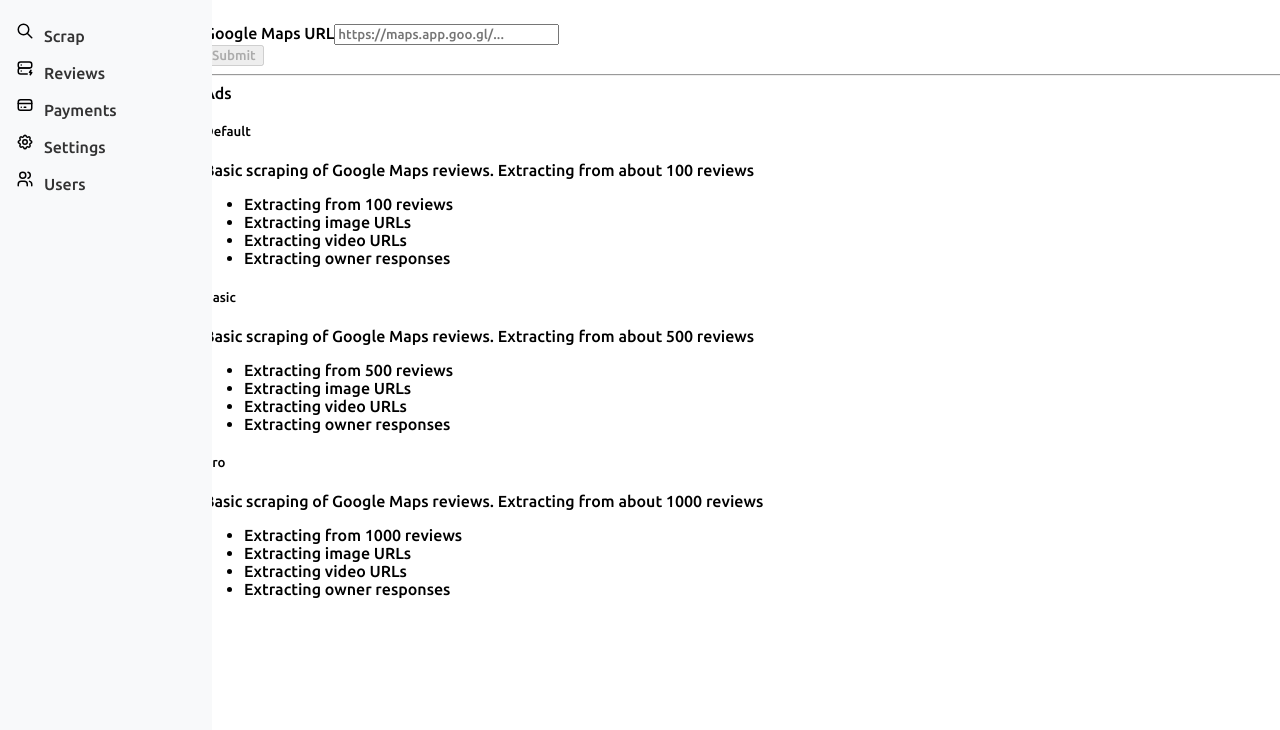
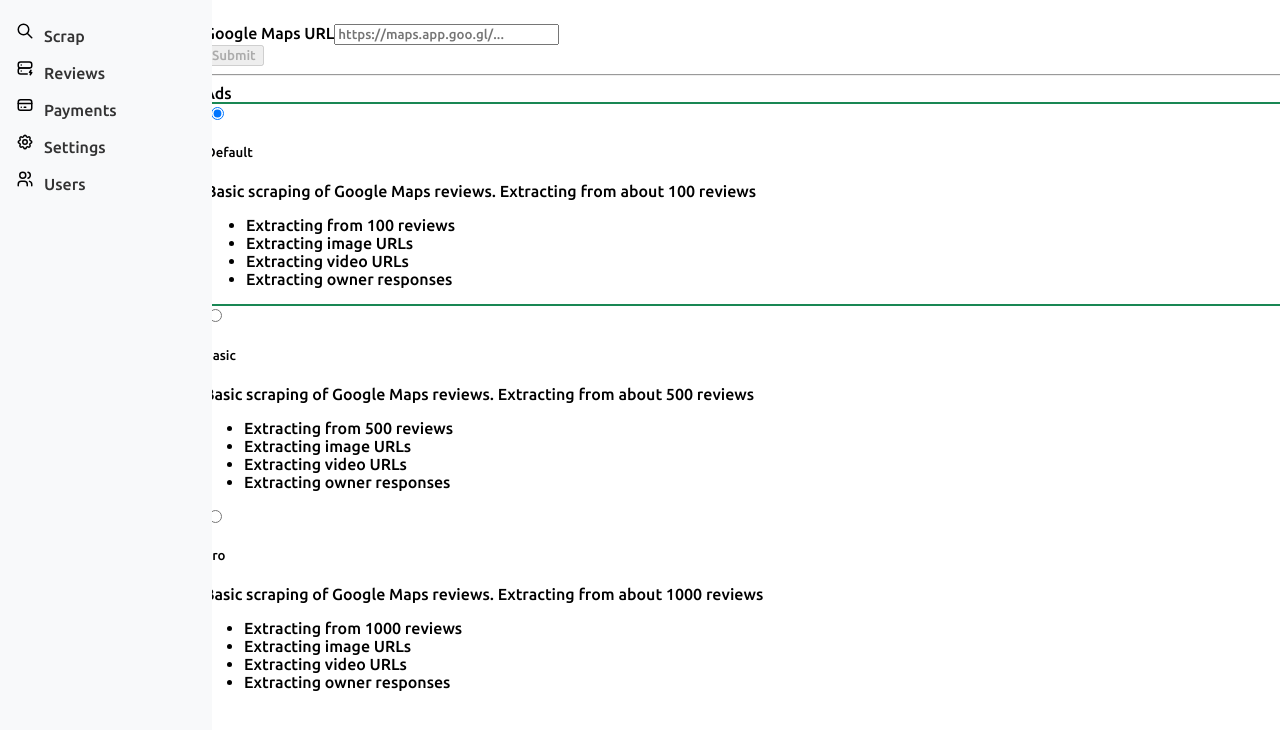
Before and after one commit to shakhrillo/m_main, a React (Vite) app in the folder codecanyon/gmr_scrap/demo/client/: page /scrap in a window 1280 px wide. Shown: the top 730 px of the page. Built offline with nearby package versions, Linux system fonts and the light colour scheme; no server answers; sample sign-in values are in the browser's storage.

Commit message:
Scrap page tarrifs changes

```diff
--- a/codecanyon/gmr_scrap/demo/client/src/pages/Scrap.tsx
+++ b/codecanyon/gmr_scrap/demo/client/src/pages/Scrap.tsx
@@ -24,6 +24,11 @@ const Scrap = () => {
     extractImageUrls: false,
     ownerResponse: true,
   })
+  const [selectedTariff, setSelectedTariff] = useState("default")
+
+  const handleTariffChange = (event: any) => {
+    setSelectedTariff(event.target.value)
+  }
 
   // Handlers for input changes
   const handleInputChange = useCallback(
@@ -112,52 +117,121 @@ const Scrap = () => {
             </div>
           </form>
         </div>
-        <div className="col-md-9">
-          <div className="card">
-            <div className="card-body">
+        <div className="col-md-5">
+          <div className="form-check d-flex flex-column gap-3 tariffs">
+            <div
+              className={`card py-3 px-2 ${selectedTariff === "default" && "tariffs__active-border"}`}
+            >
+              <div className="card-body d-flex gap-3">
+                <div className="form-check">
+                  <input
+                    className="form-check-input"
+                    type="radio"
+                    name="flexRadioDefault"
+                    id="tariffRadio"
+                    value={"default"}
+                    checked={selectedTariff === "default"}
+                    onChange={handleTariffChange}
+                  />
+                </div>
+                <div className="tariffs-content">
                   <h5 className="card-title">Default</h5>
-              <p className="card-text">
-                Basic scraping of Google Maps reviews. Extracting from about 100
-                reviews
+                  <p className="text-secondary fw-light">
+                    Basic scraping of Google Maps reviews. Extracting from about
+                    100 reviews
                   </p>
                   <ul className="list-group list-group-flush">
-                <li className="list-group-item">Extracting from 100 reviews</li>
-                <li className="list-group-item">Extracting image URLs</li>
-                <li className="list-group-item">Extracting video URLs</li>
-                <li className="list-group-item">Extracting owner responses</li>
+                    <li className="list-group-item text-secondary fw-light">
+                      Extracting from 100 reviews
+                    </li>
+                    <li className="list-group-item text-secondary fw-light">
+                      Extracting image URLs
+                    </li>
+                    <li className="list-group-item text-secondary fw-light">
+                      Extracting video URLs
+                    </li>
+                    <li className="list-group-item text-secondary fw-light">
+                      Extracting owner responses
+                    </li>
                   </ul>
                 </div>
               </div>
-          <div className="card">
-            <div className="card-body">
+            </div>
+            <div
+              className={`card py-3 px-2 ${selectedTariff === "basic" && "tariffs__active-border"}`}
+            >
+              <div className="card-body d-flex gap-3">
+                <div className="form-check">
+                  <input
+                    className="form-check-input"
+                    type="radio"
+                    name="flexRadioBasic"
+                    id="tariffRadio"
+                    value={"basic"}
+                    checked={selectedTariff === "basic"}
+                    onChange={handleTariffChange}
+                  />
+                </div>
+                <div className="col">
                   <h5 className="card-title">Basic</h5>
-              <p className="card-text">
-                Basic scraping of Google Maps reviews. Extracting from about 500
-                reviews
+                  <p className="text-secondary fw-light">
+                    Basic scraping of Google Maps reviews. Extracting from about
+                    500 reviews
                   </p>
                   <ul className="list-group list-group-flush">
-                <li className="list-group-item">Extracting from 500 reviews</li>
-                <li className="list-group-item">Extracting image URLs</li>
-                <li className="list-group-item">Extracting video URLs</li>
-                <li className="list-group-item">Extracting owner responses</li>
+                    <li className="list-group-item text-secondary fw-light">
+                      Extracting from 500 reviews
+                    </li>
+                    <li className="list-group-item text-secondary fw-light">
+                      Extracting image URLs
+                    </li>
+                    <li className="list-group-item text-secondary fw-light">
+                      Extracting video URLs
+                    </li>
+                    <li className="list-group-item text-secondary fw-light">
+                      Extracting owner responses
+                    </li>
                   </ul>
                 </div>
               </div>
-          <div className="card">
-            <div className="card-body">
+            </div>
+            <div
+              className={`card py-3 px-2 ${selectedTariff === "pro" && "tariffs__active-border"}`}
+            >
+              <div className="card-body d-flex gap-3">
+                <div className="form-check">
+                  <input
+                    className="form-check-input"
+                    type="radio"
+                    name="flexRadioPro"
+                    id="tariffRadio"
+                    value={"pro"}
+                    checked={selectedTariff === "pro"}
+                    onChange={handleTariffChange}
+                  />
+                </div>
+                <div className="col">
                   <h5 className="card-title">Pro</h5>
-              <p className="card-text">
+                  <p className="text-secondary fw-light">
                     Basic scraping of Google Maps reviews. Extracting from about
                     1000 reviews
                   </p>
                   <ul className="list-group list-group-flush">
-                <li className="list-group-item">
+                    <li className="list-group-item text-secondary fw-light">
                       Extracting from 1000 reviews
                     </li>
-                <li className="list-group-item">Extracting image URLs</li>
-                <li className="list-group-item">Extracting video URLs</li>
-                <li className="list-group-item">Extracting owner responses</li>
+                    <li className="list-group-item text-secondary fw-light">
+                      Extracting image URLs
+                    </li>
+                    <li className="list-group-item text-secondary fw-light">
+                      Extracting video URLs
+                    </li>
+                    <li className="list-group-item text-secondary fw-light">
+                      Extracting owner responses
+                    </li>
                   </ul>
+                </div>
+              </div>
             </div>
           </div>
         </div>
--- a/codecanyon/gmr_scrap/demo/client/src/styles/main.scss
+++ b/codecanyon/gmr_scrap/demo/client/src/styles/main.scss
@@ -1,4 +1,6 @@
 @use "./components/sidebar" as *;
+@import "./components/sidebar";
+@import "./pages/scrap.scss";
 
 .content {
   width: calc(100% - 180px);
--- /dev/null
+++ b/codecanyon/gmr_scrap/demo/client/src/styles/pages/scrap.scss
@@ -0,0 +1,18 @@
+.tariffs {
+  &__active-border {
+    border: 2px solid #198754;
+  }
+  input {
+    &:checked {
+      background-color: #198754;
+      border-color: #198754;
+      &:focus-within {
+        border-color: #198754;
+      }
+    }
+    &:focus {
+      outline: none;
+      box-shadow: 0 0 0 0.25rem rgba(25, 135, 84, 0.25);
+    }
+  }
+}
```
Lines whose indentation alone changed are shown as unchanged.
